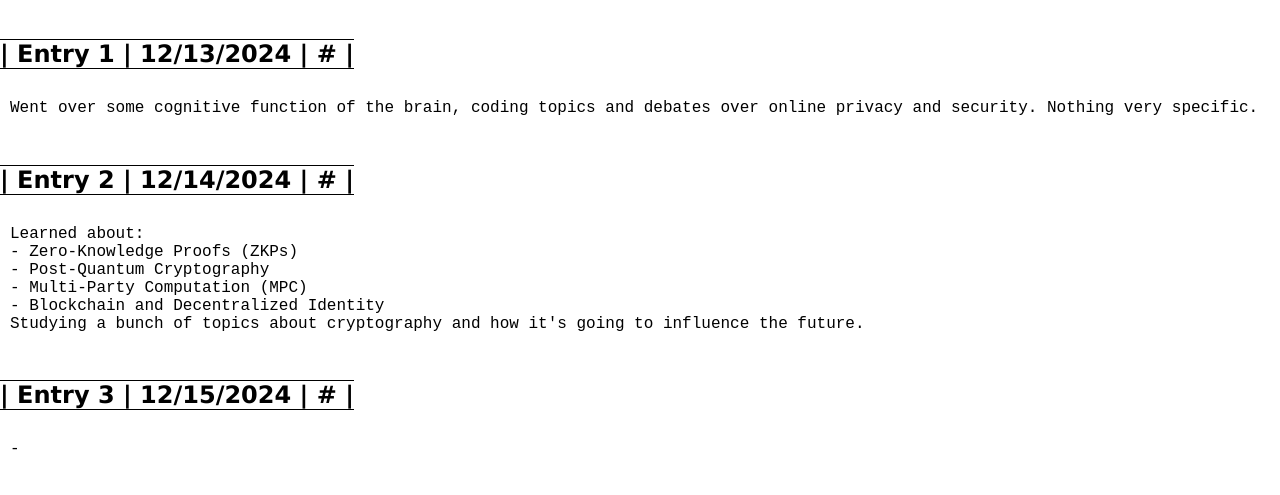
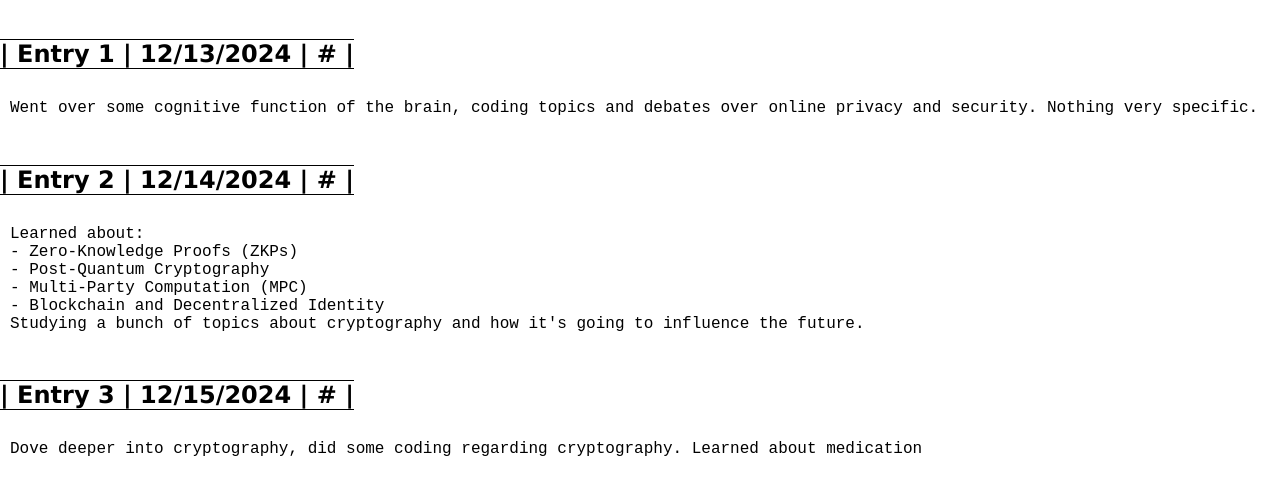
Before and after one commit to UnluckyMangooo/PublicBlogEntries, a plain HTML site: page index.html in a window 1280 px wide. Shown: the part 61-556 px from the top of the page. Drawn offline with Linux system fonts and the light colour scheme.

Commit message:
Update index.html

```diff
--- a/index.html
+++ b/index.html
@@ -44,11 +44,13 @@
       <h2>| Entry 3 | 12/15/2024 | # |</h2>
       <div class="Text">
         <p>
-          -
+          Dove deeper into cryptography, did some coding regarding cryptography. Learned about medication
         </p>
       </div>
     </article>
     </div>
+
+
   <script src="script.js"></script>
 </body>
 </html>
```
